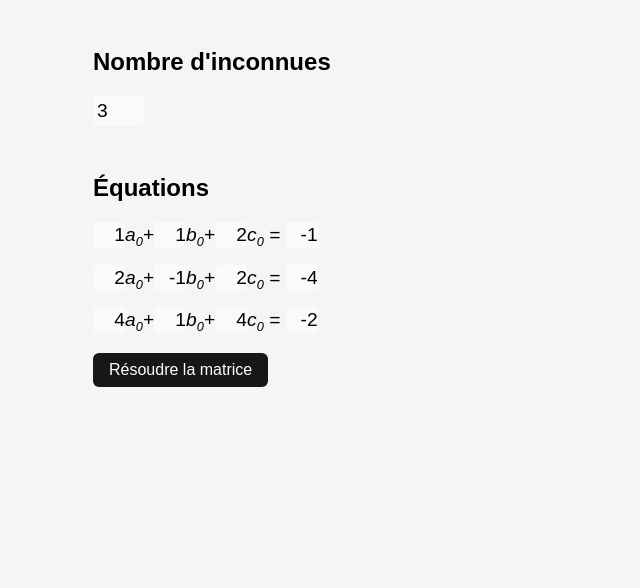
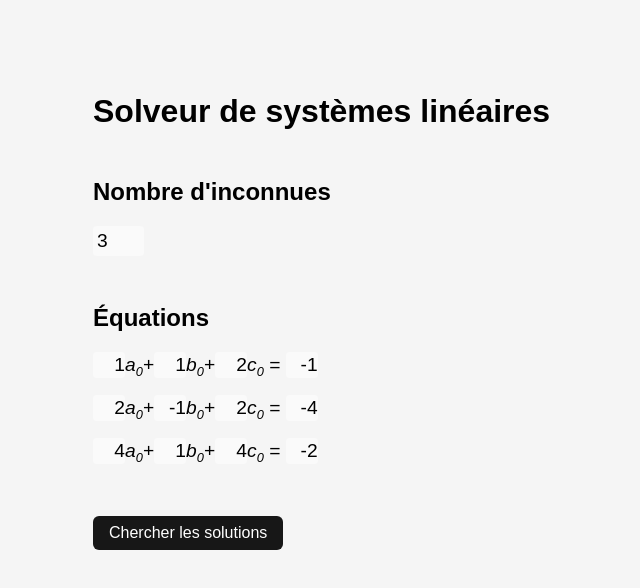
Before and after one commit to MatthieuMarchand/matrix-resolution, a Vue app: page / in a window 1280 px wide. Shown: the top 588 px of the page, without its empty margins (247-887 px from the left). Built offline with nearby package versions, Linux system fonts and the light colour scheme; the HTML template or start-up script is replaced by a standard one.

Commit message:
:lipstick: Title and padding

```diff
--- a/src/App.vue
+++ b/src/App.vue
@@ -1,6 +1,8 @@
 <template>
   <div class="container">
     <form @submit.prevent="resoudre">
+      <h1>Solveur de systèmes linéaires</h1>
+
       <h2>Nombre d'inconnues</h2>
       <input v-model.number="nb_inconnues" type="number" min="2" @input="initialise_matrice_vide" />
 
@@ -26,7 +28,7 @@
         </li>
       </ul>
 
-      <button type="submit">Résoudre la matrice</button>
+      <button type="submit">Chercher les solutions</button>
     </form>
 
     <p class="no-solutions" v-if="solution_matrice == null">Pas de solution</p>
@@ -110,6 +112,7 @@ body {
   font-family: Arial, Helvetica, sans-serif;
   max-width: 600px;
   margin: auto;
+  padding: 4rem 0;
 }
 
 form {
@@ -128,6 +131,7 @@ input {
 }
 
 button {
+  margin-top: 2rem;
   background: #171717;
   padding: 0.5rem 1rem;
   border-radius: 6px;
```
